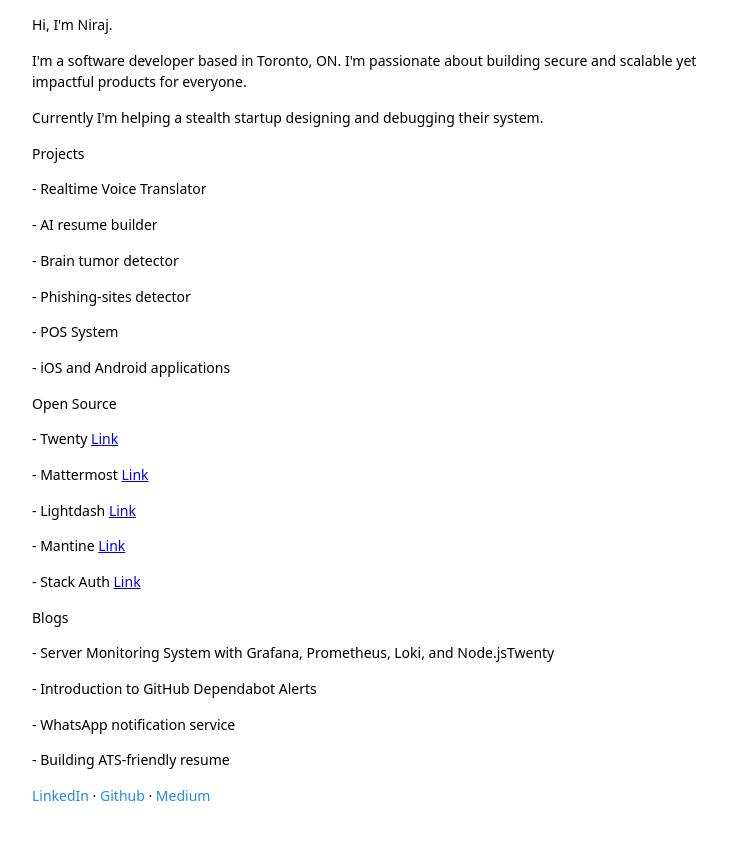
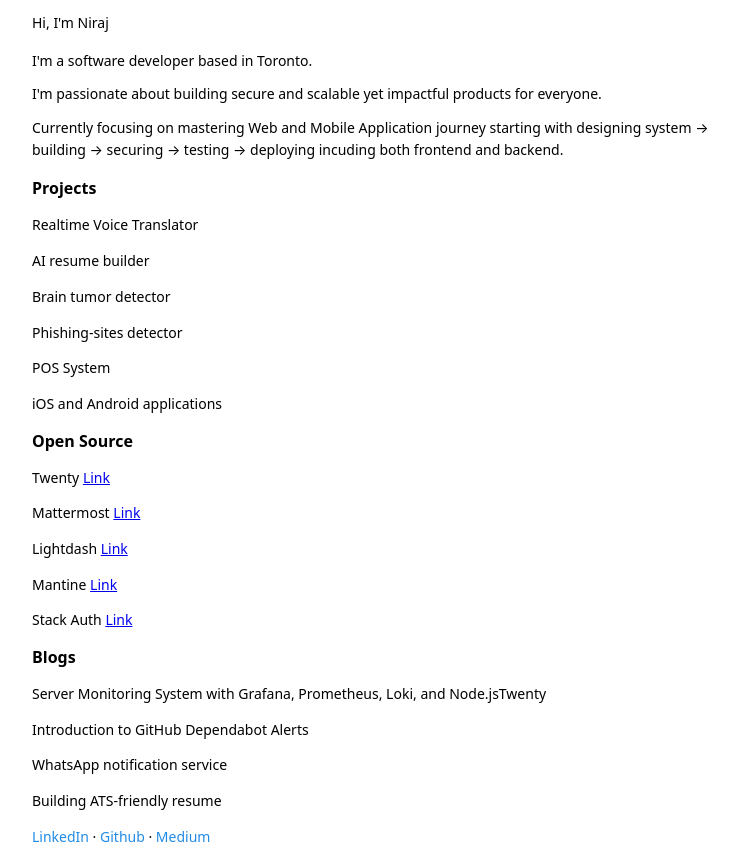
Before and after one commit to fsd-niraj/portfolio, a React (Vite) app: page / in a window 1280 px wide. Shown: the whole page, without its empty margins (264-1002 px from the left). Before the commit the page ends 807 px from the top, so only its background shows below. Built offline with nearby package versions, Linux system fonts and the light colour scheme.

Commit message:
home page content changes, social media url updates.

```diff
--- a/src/pages/Home.tsx
+++ b/src/pages/Home.tsx
@@ -1,10 +1,18 @@
-import { Anchor, Box } from "@mantine/core";
+import { Anchor, Box, Text, Title } from "@mantine/core";
 
 export default function Home() {
 
+  const greeting = "Hi, I'm Niraj"
+
+  const summary = [
+    "I'm a software developer based in Toronto.",
+    "I'm passionate about building secure and scalable yet impactful products for everyone.",
+    "Currently focusing on mastering Web and Mobile Application journey starting with designing system → building → securing → testing → deploying incuding both frontend and backend."
+  ]
+
   const socialMedia = [
-    { name: "LinkedIn", href: "https://www.linkedin.com/in/nirajp247" },
-    { name: "Github", href: "https://www.github.com/fsd-niraj" },
+    { name: "LinkedIn", href: "https://linkedin.com/in/nirajp247" },
+    { name: "Github", href: "https://github.com/fsd-niraj" },
     { name: "Medium", href: "https://fsd-niraj.medium.com" },
   ];
 
@@ -34,19 +42,21 @@ export default function Home() {
 
   return (
     <>
-      <Box>
-        <p>Hi, I'm Niraj.</p>
+      <Box py="sm">
+        <Text>{greeting}</Text>
 
-        <p>I'm a software developer based in Toronto, ON. I'm passionate about building secure and scalable yet impactful products for everyone.</p>
+        <Box my="md">
+          {summary.map((d, i) =>
+            <Text key={i} mb="sm">{d}</Text>
+          )}
+        </Box>
 
-        <p>Currently I'm helping a stealth startup designing and debugging their system.</p>
-
-        <p>Projects</p>
-        {projects.map((d, i) => <p key={i}> - {d.name} {d.link && <a href={d.link}>Link</a>}</p>)}
-        <p>Open Source</p>
-        {openSource.map((d, i) => <p key={i}> - {d.name} {d.link && <a href={d.link}>Link</a>}</p>)}
-        <p>Blogs</p>
-        {blogs.map((d, i) => <p key={i}> - {d.name} {d.link && <a href={d.link}>Link</a>}</p>)}
+        <Title order={5}>Projects</Title>
+        {projects.map((d, i) => <p key={i}>{d.name} {d.link && <a href={d.link}>Link</a>}</p>)}
+        <Title order={5}>Open Source</Title>
+        {openSource.map((d, i) => <p key={i}>{d.name} {d.link && <a href={d.link}>Link</a>}</p>)}
+        <Title order={5}>Blogs</Title>
+        {blogs.map((d, i) => <p key={i}>{d.name} {d.link && <a href={d.link}>Link</a>}</p>)}
 
         {socialMedia.map((link, index) =>
           <><Anchor href={link.href} key={index}>{link.name}</Anchor>{index !== socialMedia.length - 1 && " · "}</>
```
